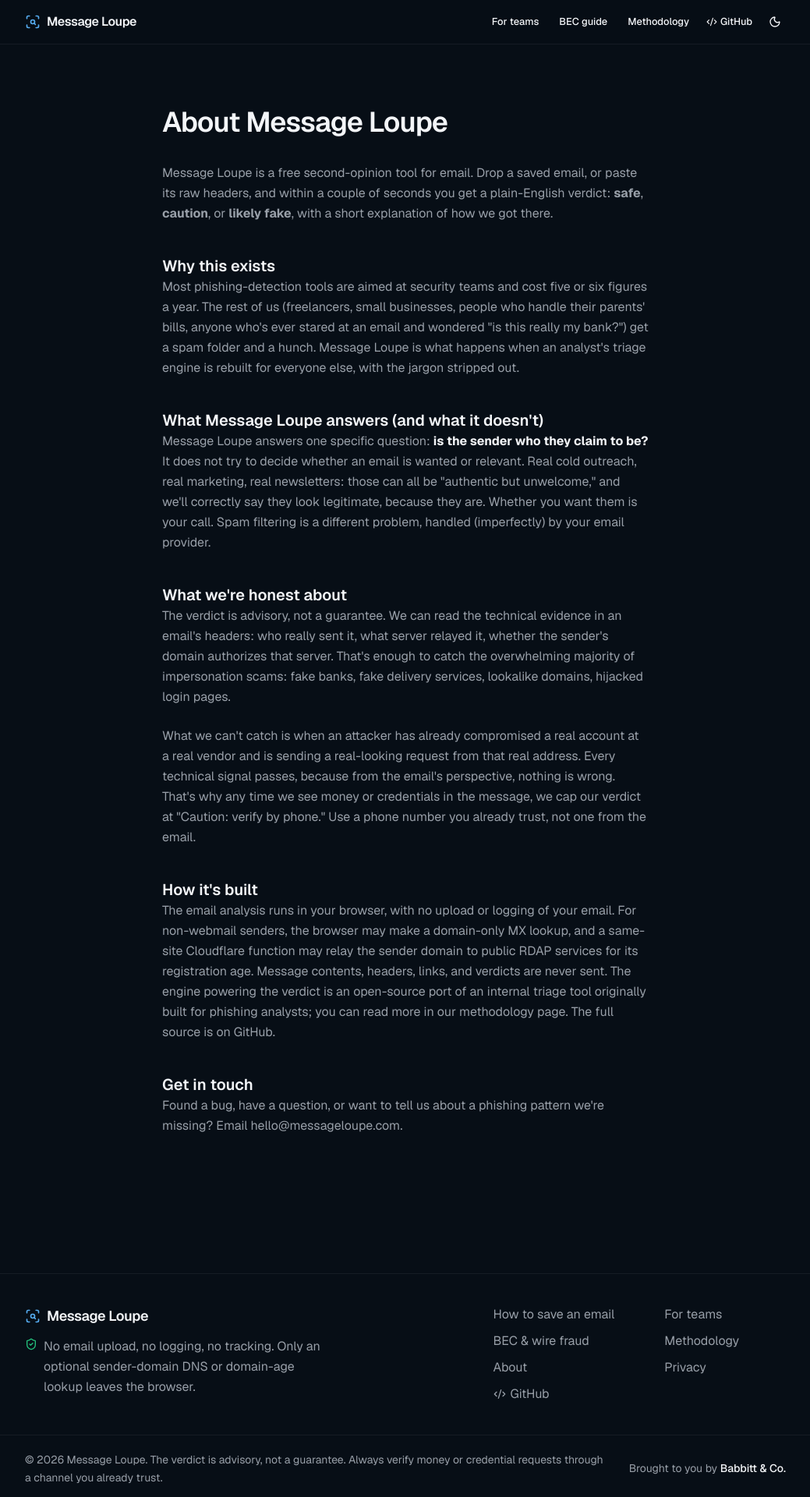
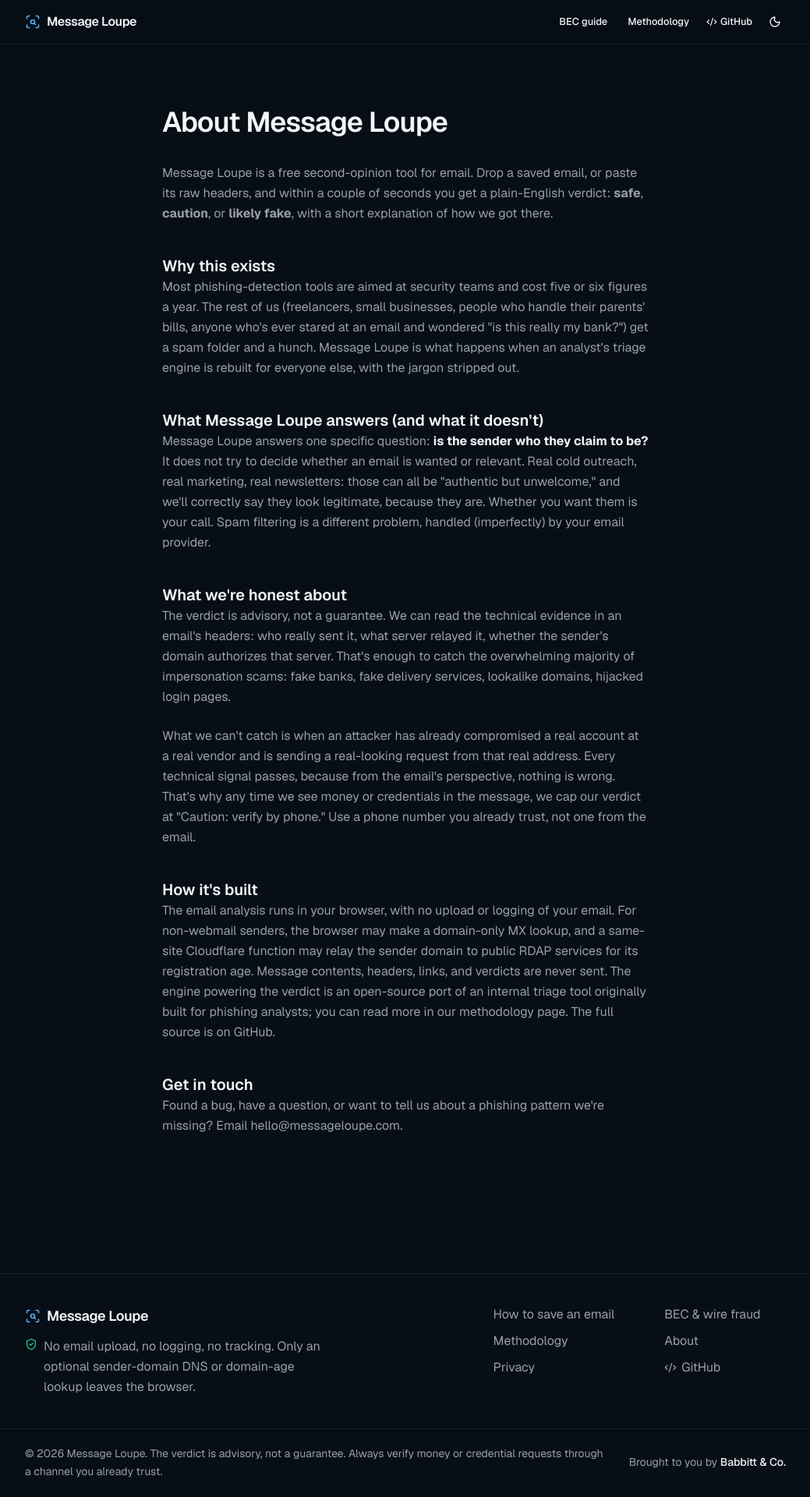
Before and after one commit to s56tv8t2mr-cpu/messageloupe, a Next.js app: page /about in a window 1280 px wide. Shown: the top 1920 px of the page at 78% size, without its empty margins (120-1159 px from the left). Built offline with nearby package versions, Linux system fonts and the light colour scheme.

Commit message:
Hide teams page until launch (#42)
Co-authored-by: s56tv8t2mr-cpu <260767749+s56tv8t2mr-cpu@users.noreply.github.com>
Co-authored-by: Codex Opus 4.7 <noreply@anthropic.com>

```diff
--- a/src/app/page.tsx
+++ b/src/app/page.tsx
@@ -193,9 +193,6 @@ export default function Home() {
                     <ArrowRight data-icon="inline-end" />
                   </Link>
                 </Button>
-                <Button asChild variant="link" className="h-auto px-0">
-                  <Link href="/business">Message Loupe for teams</Link>
-                </Button>
               </div>
             </div>
           </div>
--- a/src/app/sitemap.ts
+++ b/src/app/sitemap.ts
@@ -26,12 +26,6 @@ export default function sitemap(): MetadataRoute.Sitemap {
       priority: 0.95,
     },
     {
-      url: `${SITE}/business`,
-      lastModified: LAST_MODIFIED,
-      changeFrequency: "monthly",
-      priority: 0.8,
-    },
-    {
       url: `${SITE}/methodology`,
       lastModified: LAST_MODIFIED,
       changeFrequency: "monthly",
--- a/src/components/site-footer.tsx
+++ b/src/components/site-footer.tsx
@@ -25,9 +25,6 @@ export function SiteFooter() {
         <div className="grid grid-cols-2 gap-x-12 gap-y-2.5 text-base sm:grid-cols-2 md:gap-x-16">
           <Link href="/how-to-save-an-email" className="text-muted-foreground hover:text-foreground">
             How to save an email
-          </Link>
-          <Link href="/business" className="text-muted-foreground hover:text-foreground">
-            For teams
           </Link>
           <Link href="/business-email-compromise" className="text-muted-foreground hover:text-foreground">
             BEC &amp; wire fraud
--- a/src/components/site-header.tsx
+++ b/src/components/site-header.tsx
@@ -32,9 +32,6 @@ export function SiteHeader() {
           <span className="text-base">Message Loupe</span>
         </Link>
         <nav className="flex items-center gap-1">
-          <Button asChild variant="ghost" size="sm" className="hidden sm:inline-flex">
-            <Link href="/business">For teams</Link>
-          </Button>
           <Button asChild variant="ghost" size="sm" className="hidden md:inline-flex">
             <Link href="/business-email-compromise">BEC guide</Link>
           </Button>
```
Also changed, not shown: public/llms.txt, src/app/business/page.hidden.tsx (renamed from src/app/business/page.tsx).
